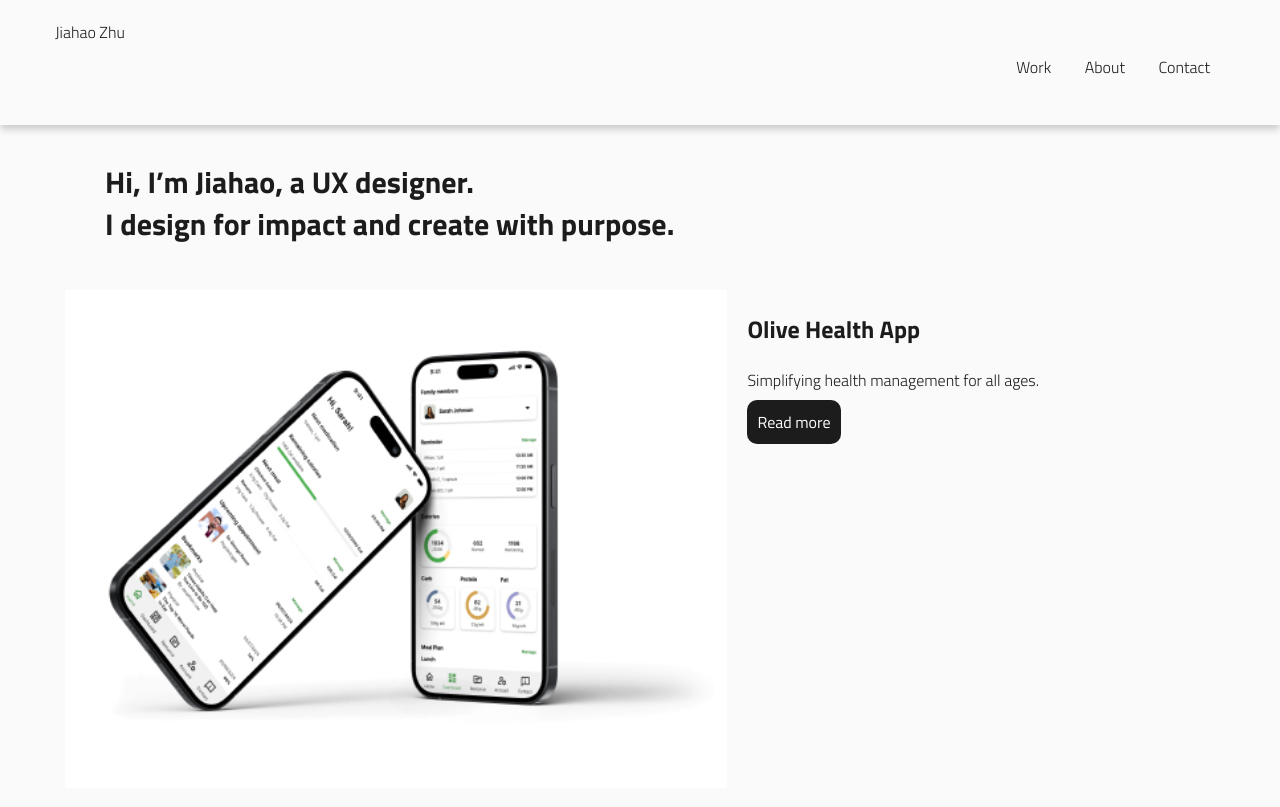
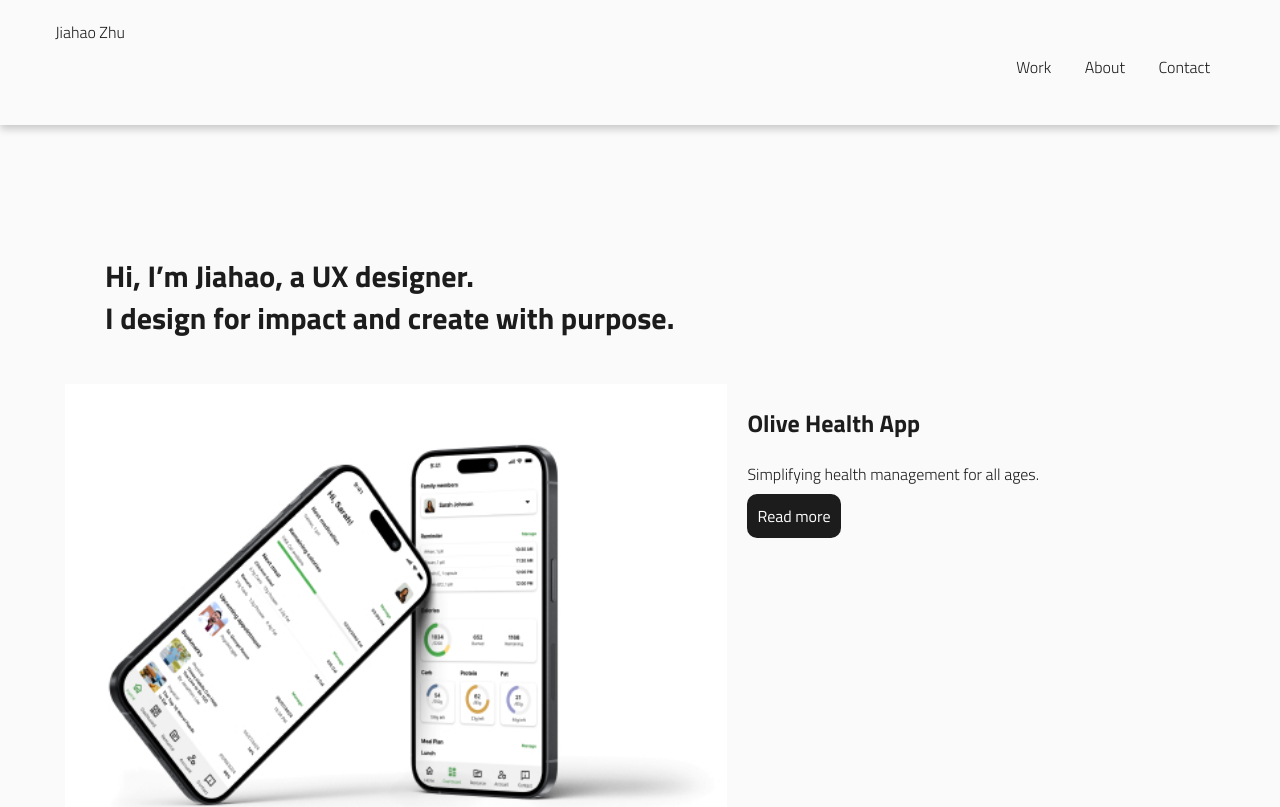
Before and after one commit to s616222623/portfolio-site-jiahao-zhu-, a plain HTML site: page index.html in a window 1280 px wide. Shown: the top 807 px of the page. Drawn offline with nearby package versions, Linux system fonts and the light colour scheme.

Commit message:
Padding fixed

```diff
--- a/css/style.css
+++ b/css/style.css
@@ -112,7 +112,7 @@ nav > ul > li {
 }
 
 main {
-  padding-top: 56px;
+  padding-top: 150px;
 }
 
 .social a {
```
